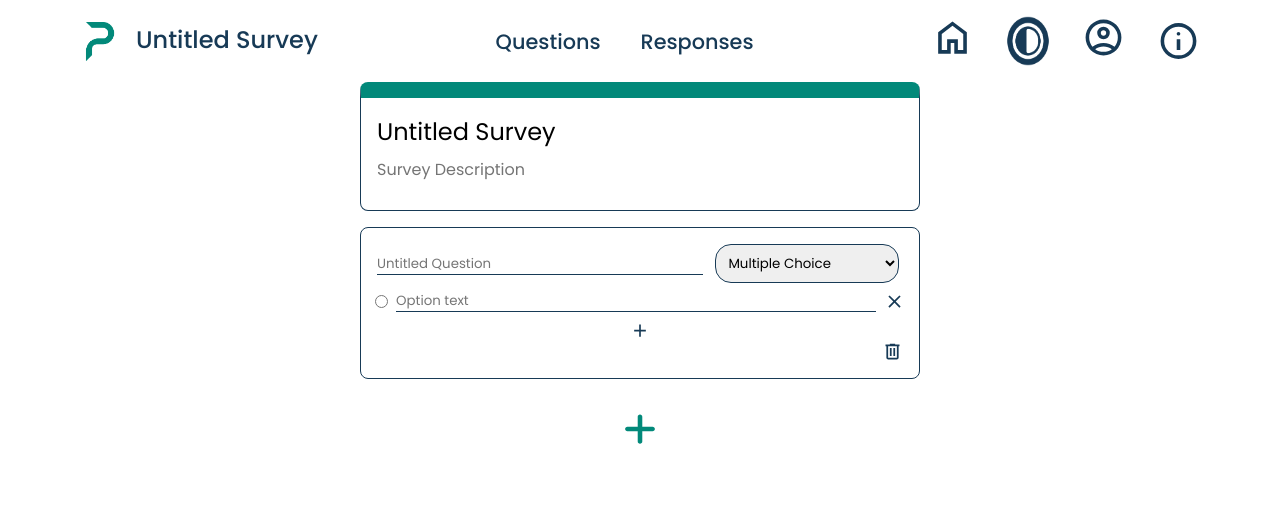
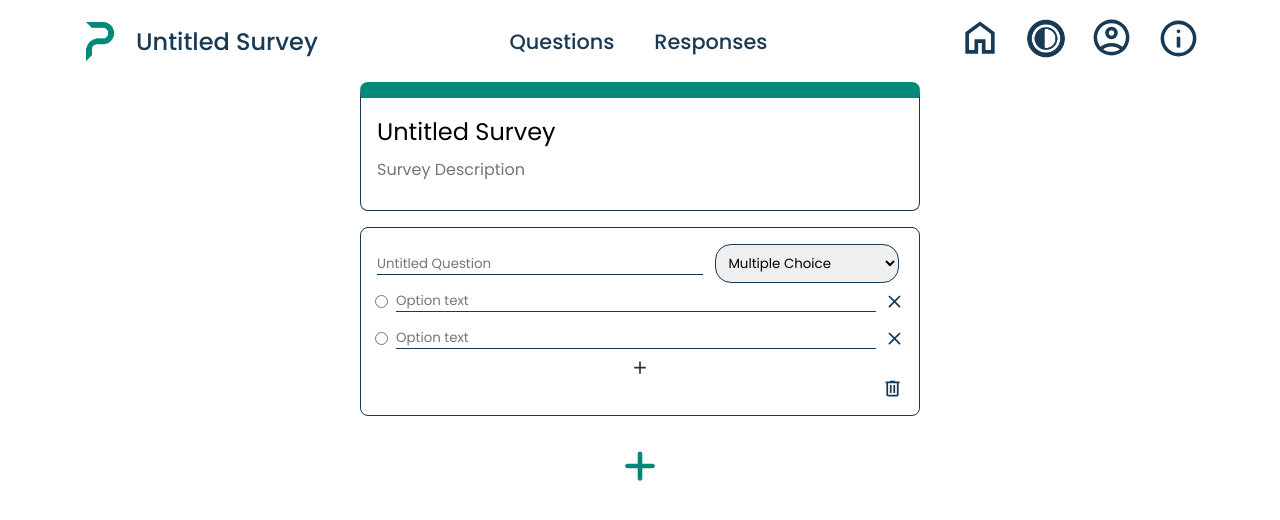
Before and after one commit to eirolnepo/eazy-poll, a PHP site: page /creator/custom-survey.php?id=1 in a window 1280 px wide. Shown: the top 520 px of the page. Run offline with PHP 8.4, Linux system fonts and the light colour scheme; a user stored in the database is signed in; data comes from the database, SQL or seed files in the repository.

Commit message:
updated custom survey page with new types of questions, fixed navbar icons size, fixed navbar title length issue

```diff
--- a/creator/css/custom-survey.css
+++ b/creator/css/custom-survey.css
@@ -24,10 +24,17 @@
 }
 
 #nav-title {
+    width: 11.40rem;
     font-size: 1.5rem;
     font-weight: 500;
     color: #173a56;
+    border: none;
+    outline: none;
     margin-left: 1rem;
+    overflow: hidden;
+    white-space: nowrap;
+    direction: rtl;
+    text-align: left;
 }
 
 #nav-center {
@@ -65,6 +72,11 @@
     width: 100%;
 }
 
+#nav-right-side {
+    display: flex;
+    gap: 1.5rem;
+}
+
 #nav-home-btn {
     width: 2.7rem;
     cursor: pointer;
@@ -75,17 +87,18 @@
     border: none;
     cursor: pointer;
     width: auto;
-    margin-right: 2rem;
 }
 
 #nav-dark-mode {
-    width: 2.7rem;
-    margin-right: 2rem;
+    width: 2.5rem;
     cursor: pointer;
 }
 
-#nav-right-side {
-    display: flex;
+.dark-mode-btn {
+    background-color: transparent;
+    border: none;
+    cursor: pointer;
+    width: auto;
 }
 
 #nav-profile-img {
@@ -166,8 +179,14 @@
 
 #nav-info {
     width: 2.7rem;
-    margin-left: 2rem;
     cursor: pointer;
+}
+
+.info-btn {
+    background-color: transparent;
+    border: none;
+    cursor: pointer;
+    width: auto;
 }
 
 main {
--- a/creator/custom-survey.php
+++ b/creator/custom-survey.php
@@ -50,7 +50,7 @@
     <nav id="nav-bar">
         <div id="nav-left-side">
             <img src="../imgs/logo.png" alt="Eazypoll logo" id="nav-logo">
-            <h1 id="nav-title">Untitled Survey</h1>
+             <input type="text" id="nav-title" value="Untitled Survey" readonly>
         </div>
         <div id="nav-center">
             <div id="links-container">
@@ -64,7 +64,9 @@
                     <img src="../imgs/home.svg" alt="Back to home button" id="nav-home-btn">
                 </button>
             </form>
-            <img src="../imgs/dark-mode-green.png" alt="Dark mode button" id="nav-dark-mode">
+            <button class="dark-mode-btn">
+                <img src="../imgs/dark-mode-green.png" alt="Dark mode button" id="nav-dark-mode">
+            </button>
             <div id="profile-container">
                 <img src="../imgs/default_profile_image_light.svg" alt="User's profile picture" id="nav-profile-img">
                 <div id="profile-options" class="hidden">
@@ -83,7 +85,9 @@
                     </div>
                 </div>
             </div>
-            <img src="../imgs/info_button_light.svg" alt="Play tutorial button" id="nav-info">
+            <button class="info-btn">
+                <img src="../imgs/info_button_light.svg" alt="Play tutorial button" id="nav-info">
+            </button>
         </div>
     </nav>
 
@@ -100,6 +104,9 @@
                     <select name="question-type" class="question-type">
                         <option value="Multiple Choice">Multiple Choice</option>
                         <option value="Checkboxes">Checkboxes</option>
+                        <option value="Dropdown">Dropdown</option>
+                        <option value="Short Answer">Short Answer</option>
+                        <option value="Paragraph">Paragraph</option>
                     </select>
                 </div>
                 <div class="question-choices-container">
--- a/creator/js/custom-survey.js
+++ b/creator/js/custom-survey.js
@@ -29,10 +29,10 @@ document.addEventListener("DOMContentLoaded", () => {
 });
 
 const surveyInput = document.getElementById("survey-title");
-const navTitle = document.getElementById("nav-title");
+const navTitleInput = document.getElementById("nav-title");
 
 surveyInput.addEventListener("input", function() {
-    navTitle.textContent = surveyInput.value || "Untitled Survey";
+    navTitleInput.value = surveyInput.value || "Untitled Survey";
 });
 
 const textarea = document.getElementById("survey-desc");
@@ -85,16 +85,66 @@ document.addEventListener("DOMContentLoaded", function () {
             choicesContainer.insertBefore(choiceDiv, addChoiceBtn);
         }
 
+        function addDropdownChoices() {
+            const dropdown = document.createElement("select");
+            dropdown.classList.add("dropdown-choices");
+
+            const trueOption = document.createElement("option");
+            trueOption.value = "True";
+            trueOption.text = "True";
+
+            const falseOption = document.createElement("option");
+            falseOption.value = "False";
+            falseOption.text = "False";
+
+            dropdown.appendChild(trueOption);
+            dropdown.appendChild(falseOption);
+
+            choicesContainer.appendChild(dropdown);
+        }
+
+        function addShortAnswer() {
+            const shortAnswerInput = document.createElement("input");
+            shortAnswerInput.type = "text";
+            shortAnswerInput.classList.add("short-answer-input");
+            shortAnswerInput.placeholder = "Your answer";
+            choicesContainer.appendChild(shortAnswerInput);
+        }
+
+        function addParagraph() {
+            const paragraphTextarea = document.createElement("textarea");
+            paragraphTextarea.classList.add("paragraph-textarea");
+            paragraphTextarea.placeholder = "Your answer";
+            paragraphTextarea.rows = 4;
+            paragraphTextarea.style.resize = "none";
+
+            paragraphTextarea.addEventListener("input", function () {
+                this.style.height = "auto";
+                this.style.height = this.scrollHeight + "px";
+            });
+
+            choicesContainer.appendChild(paragraphTextarea);
+        }
+
+        addChoice();
         addChoice();
 
         questionType.addEventListener("change", function (e) {
             choicesContainer.innerHTML = "";
-            choicesContainer.appendChild(addChoiceBtn);
-
             if (e.target.value === "Multiple Choice") {
+                choicesContainer.appendChild(addChoiceBtn);
+                addChoice("radio");
                 addChoice("radio");
             } else if (e.target.value === "Checkboxes") {
+                choicesContainer.appendChild(addChoiceBtn);
                 addChoice("checkbox");
+                addChoice("checkbox");
+            } else if (e.target.value === "Dropdown") {
+                addDropdownChoices();
+            } else if (e.target.value === "Short Answer") {
+                addShortAnswer();
+            } else if (e.target.value === "Paragraph") {
+                addParagraph();
             }
         });
 
@@ -129,6 +179,9 @@ document.addEventListener("DOMContentLoaded", function () {
                 <select name="question-type" class="question-type">
                     <option value="Multiple Choice">Multiple Choice</option>
                     <option value="Checkboxes">Checkboxes</option>
+                    <option value="Dropdown">Dropdown</option>
+                    <option value="Short Answer">Short Answer</option>
+                    <option value="Paragraph">Paragraph</option>
                 </select>
             </div>
             <div class="question-choices-container">
```
Also changed, not shown: other parts of creator/css/custom-survey.css (+27 -0 lines).
